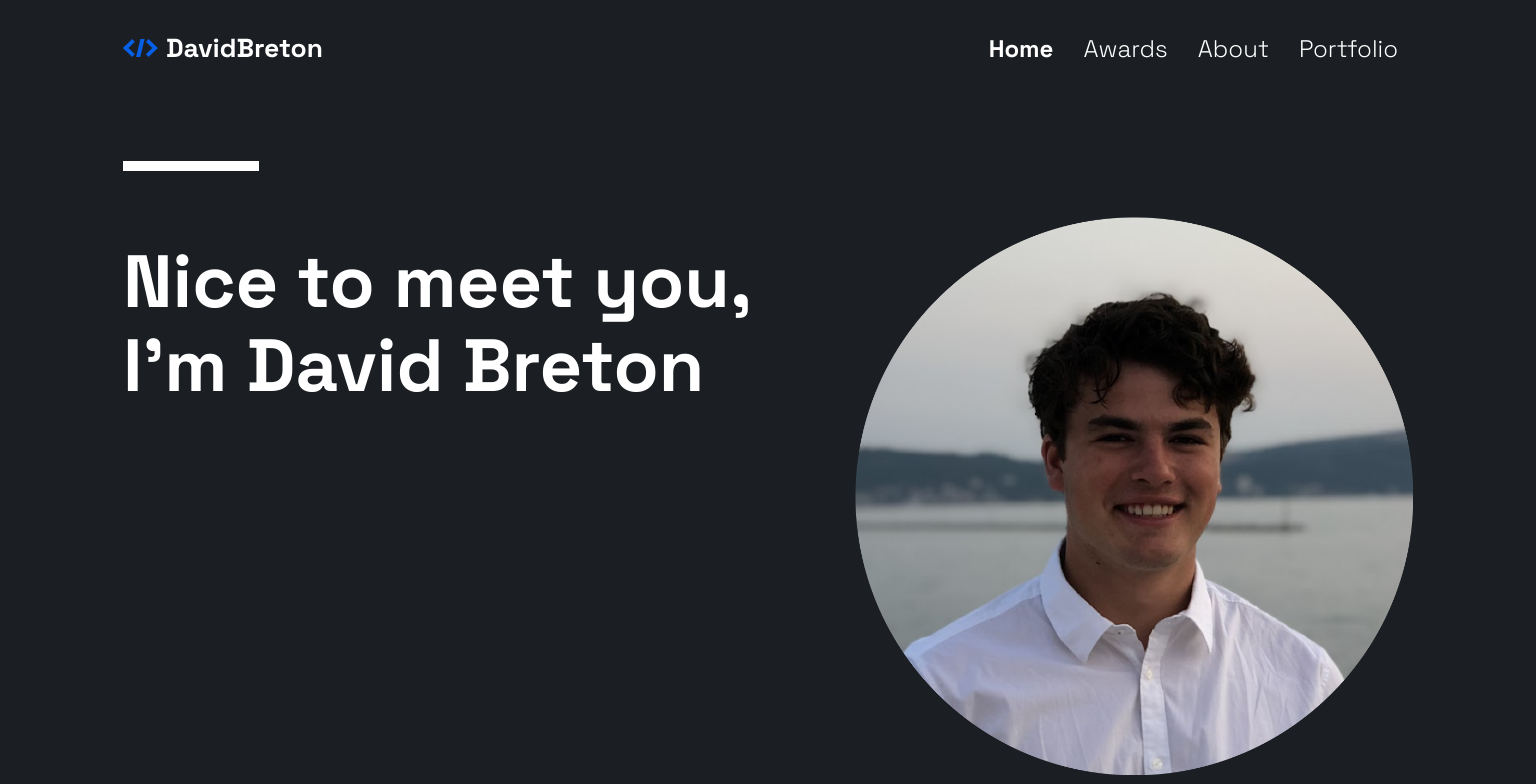
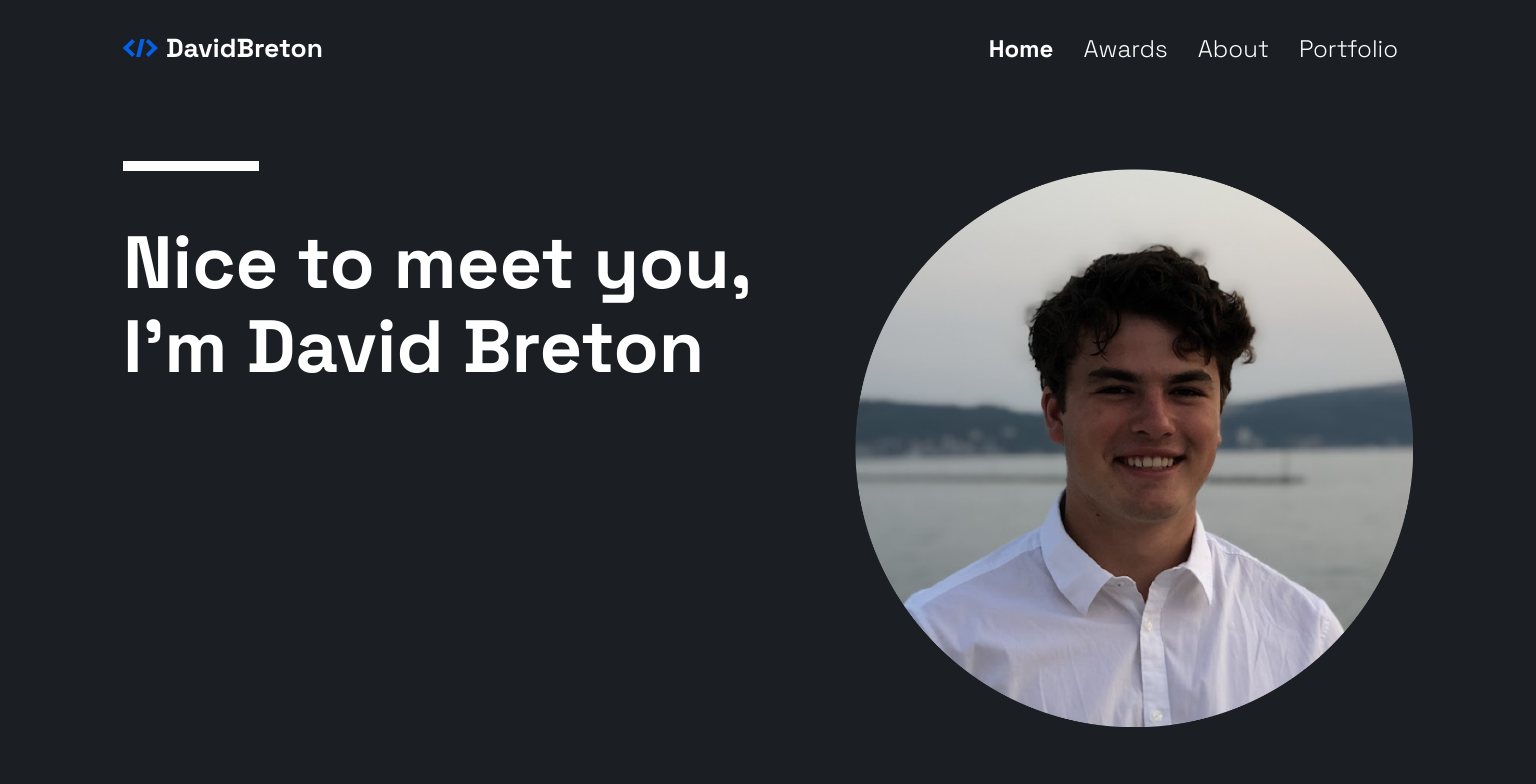
Before and after one commit to dbreton333/david.breton.web, a Next.js app: page / in a window 1536 px wide. Shown: the top 784 px of the page. Built offline with nearby package versions, Linux system fonts and the light colour scheme.

Commit message:
new min height

```diff
--- a/src/app/globals.css
+++ b/src/app/globals.css
@@ -200,7 +200,7 @@ a {
 @media (min-width: 1380px) and (max-width: 1824px) {
   /* Medium screens */
   .height_intro {
-    min-height: 800px;
+    min-height: 700px;
     max-height: 900px;
   }
 
```
